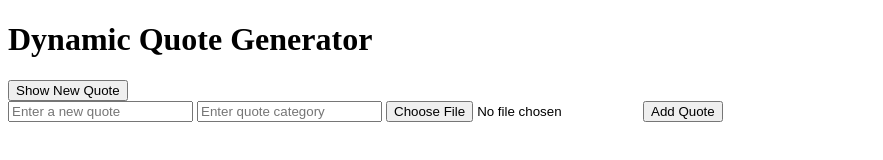
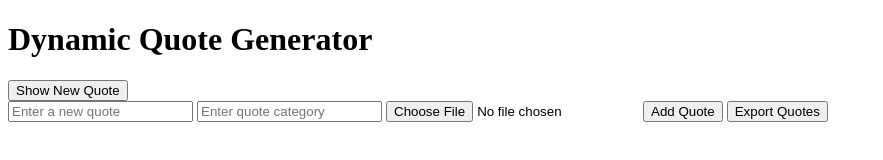
Before and after one commit to Jonah-Okiru/alx_fe_javascript, a plain HTML site: page dom-manipulation/index.html in a window 1280 px wide. Shown: the whole page, without its empty margins (0-883 px from the left). Drawn offline with Linux system fonts and the light colour scheme.

Commit message:
update on index.html

```diff
--- a/dom-manipulation/index.html
+++ b/dom-manipulation/index.html
@@ -14,6 +14,7 @@
             <input id="newQuoteCategory" type="text" placeholder="Enter quote category" />
             <input type="file" id="importFile" accept=".json" onchange="importFromJsonFile(event)" />
             <button onclick="addQuote()">Add Quote</button>
+            <button onclick="exportJson()">Export Quotes</button>
         </div>
         <script src="script.js"></script>
     </body>
```
